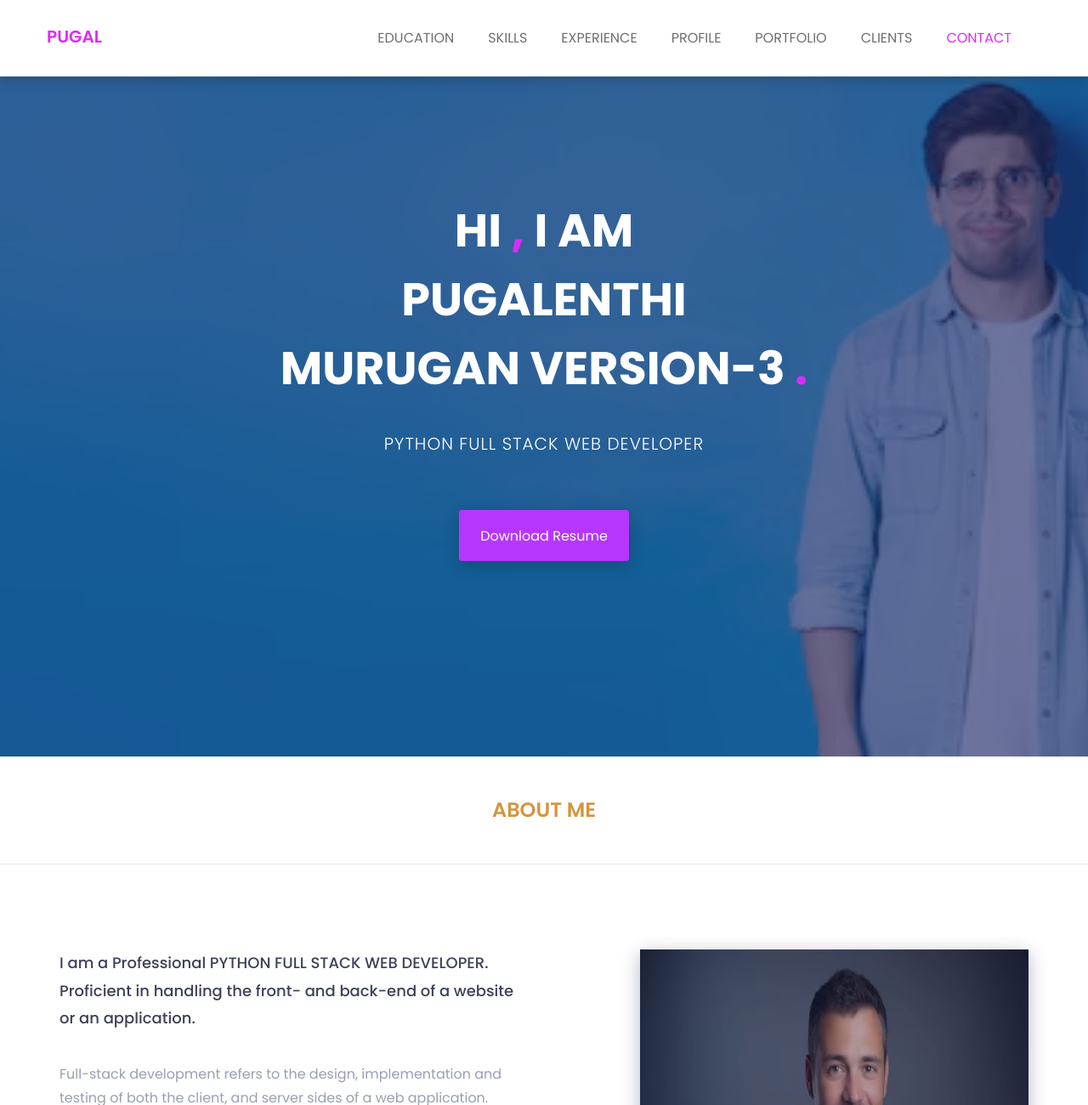
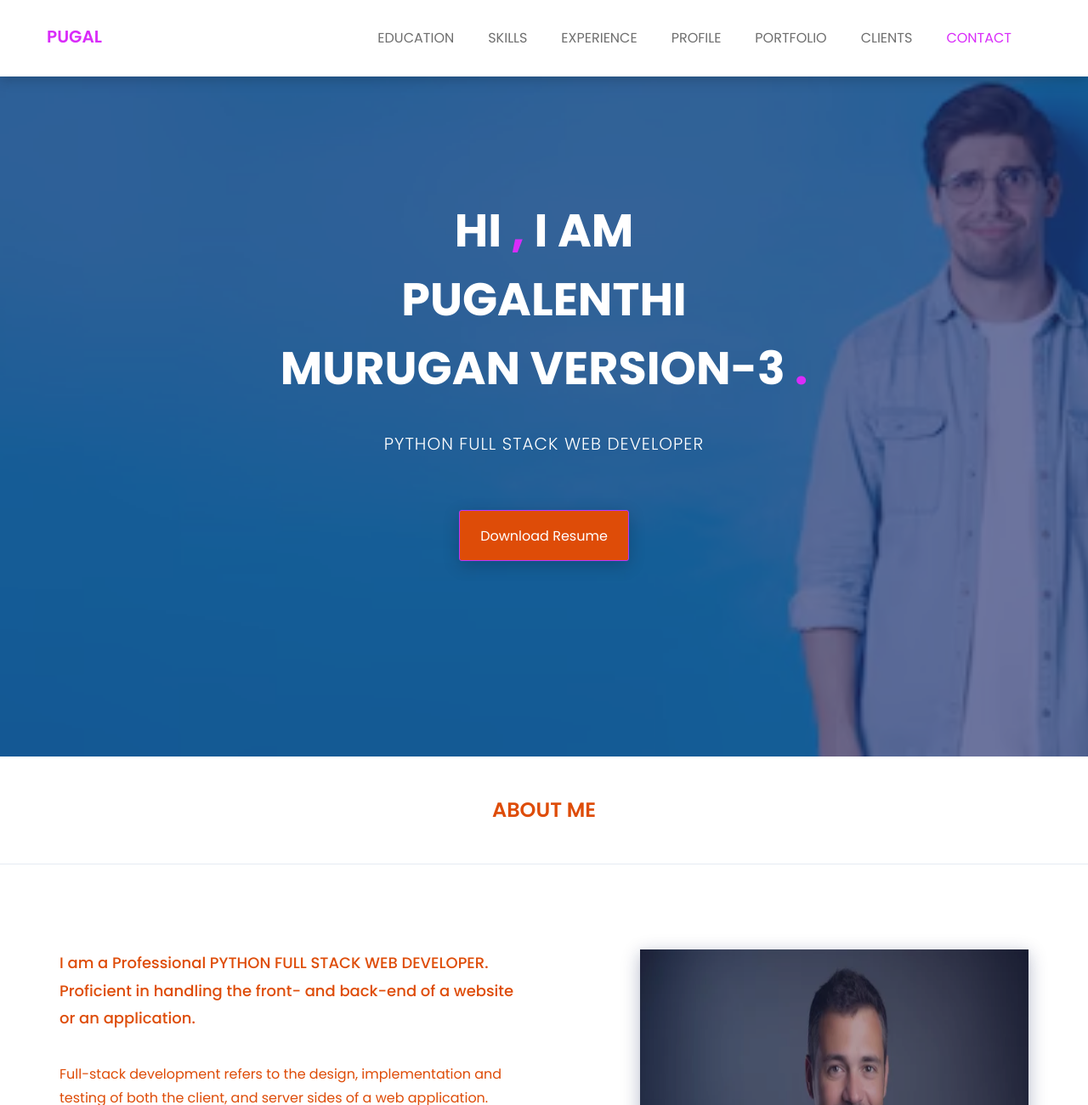
Before and after one commit to PugalenthiMurugan/1st_sample_folder, a plain HTML site: page pugal's portfolio/index.html in a window 1280 px wide. Shown: the top 1300 px of the page at 85% size. Drawn offline with nearby package versions, Linux system fonts and the light colour scheme.

Commit message:
color_changed

```diff
--- a/pugal's portfolio/assets/css/style.css
+++ b/pugal's portfolio/assets/css/style.css
@@ -40,7 +40,8 @@ font-family: 'Poppins', sans-serif;
 body{
 	font-family: 'Poppins', sans-serif;
 	font-size:16px;
-	color:#e65c5c;
+	color: #de4c08;
+;
 	background: #fff;
     max-width:1920px;
     margin:0 auto;
@@ -50,13 +51,13 @@ body{
 a,a:hover,a:active,a:focus {
 	display:inline-block;
 	text-decoration:none;
-	color: #d4953d;
+	color: #de4c08;
 	font-size:16px;
 	padding:0;
 }
 h1,h2,h3,h4,h5,h6 {
 	margin: 0;
-	color:#d4953d;
+	color:#de4c08;
     font-size: 16px;
 	font-family: 'Poppins', sans-serif;
 	text-transform: capitalize;
@@ -229,7 +230,7 @@ nav.navbar.bootsnav .navbar-toggle i{color: #d92cf9;}
     border-radius: 3px;
     text-transform: capitalize;
     color: #fff;
-    background: #b636ff;
+    background: #de4c08;
     border:1px solid #b636ff;
     box-shadow: 0 5px 20px rgba(0,0,0,.2);
     -webkit-transition: 0.3s linear;
@@ -249,13 +250,13 @@ nav.navbar.bootsnav .navbar-toggle i{color: #d92cf9;}
 /*.single-about-txt*/
 .single-about-txt h3 {
     font-size:18px;
-    color: #3c4258;
+    color: #de4c08;
     text-transform: initial;
     line-height: 1.8;
 }
 .single-about-txt p {
     font-size: 16px;
-    color: #999fb3;
+    color: #de4c08;
     padding: 35px 0 43px;
     border-bottom: 1px solid #999fb3;
 }
@@ -263,7 +264,7 @@ nav.navbar.bootsnav .navbar-toggle i{color: #d92cf9;}
     margin: 35px 0;
 }
 .single-about-add-info h3 {
-    color: #636a82;
+    color: #de4c08;
     font-size: 16px;
     text-transform: capitalize;
 }
```
